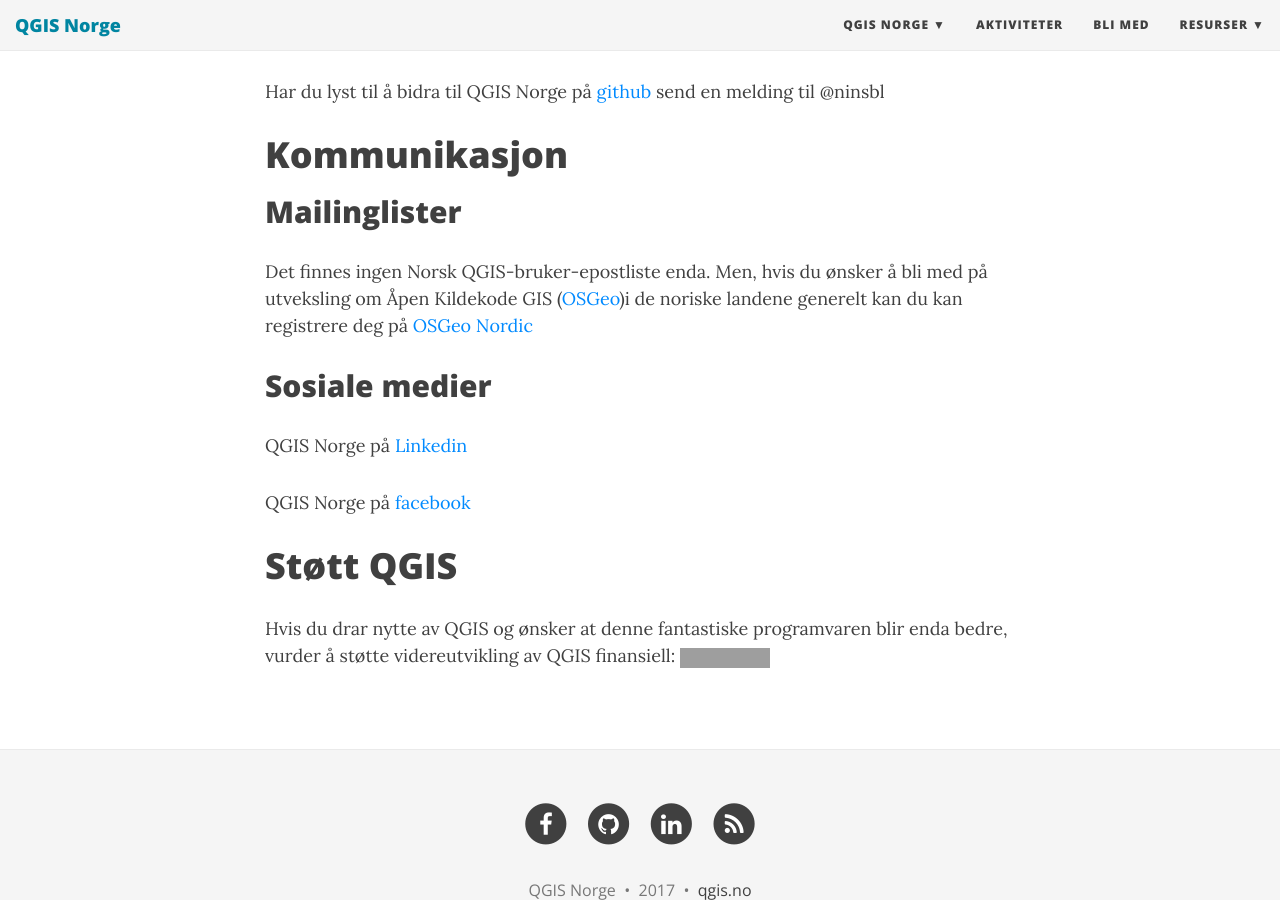
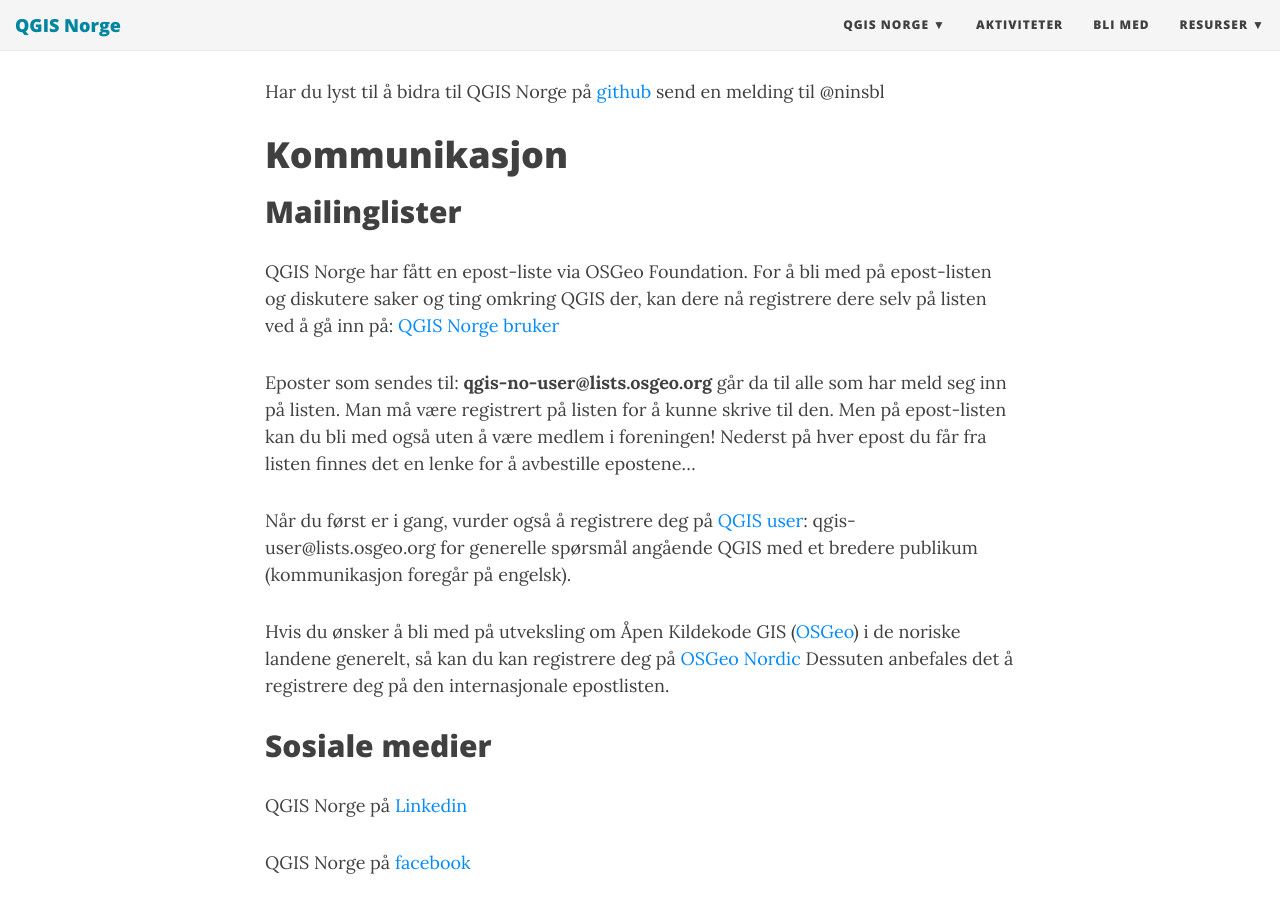
Before and after one commit to qgisnorge/qgisnorge.github.io, a Jekyll site: the page built from blimed.md, in a window 1280 px wide and 900 px high, scrolled down 886 px. Built offline with Jekyll 4.4.1, drawn with Linux system fonts in a browser that asks for light colours; nearby versions of some CDN libraries; grey boxes are pictures that could not be loaded.

Commit message:
epostliste

```diff
--- a/blimed.md
+++ b/blimed.md
@@ -32,11 +32,32 @@
 # Kommunikasjon
 
 ## Mailinglister
-Det finnes ingen Norsk QGIS-bruker-epostliste enda.
-Men, hvis du ønsker å bli med på utveksling om Åpen Kildekode GIS
-([OSGeo](https://wiki.osgeo.org/wiki/Main_Page))i de noriske
-landene generelt kan du kan registrere deg på
+QGIS Norge har fått en epost-liste via OSGeo Foundation.
+For å bli med på epost-listen og diskutere saker og ting
+omkring QGIS der, kan dere nå registrere dere selv på
+listen ved å gå inn på:
+[QGIS Norge bruker](https://lists.osgeo.org/mailman/listinfo/qgis-no-user)
+
+Eposter som sendes til: **qgis-no-user@lists.osgeo.org**
+går da til alle som har meld seg inn på listen. Man må
+være registrert på listen for å kunne skrive til den.
+Men på epost-listen kan du bli med også uten å være
+medlem i foreningen!
+Nederst på hver epost du får fra listen finnes det en
+lenke for å avbestille epostene…
+
+Når du først er i gang, vurder også å registrere deg
+på [QGIS user](https://lists.osgeo.org/mailman/listinfo/qgis-user):
+qgis-user@lists.osgeo.org
+for generelle spørsmål angående QGIS med et bredere publikum
+(kommunikasjon foregår på engelsk).
+
+Hvis du ønsker å bli med på utveksling om Åpen Kildekode GIS
+([OSGeo](https://wiki.osgeo.org/wiki/Main_Page)) i de noriske
+landene generelt, så kan du kan registrere deg på
 [OSGeo Nordic](https://lists.osgeo.org/mailman/listinfo/nordic)
+Dessuten anbefales det å registrere deg på den internasjonale
+ epostlisten.
 
 ## Sosiale medier
 
```
